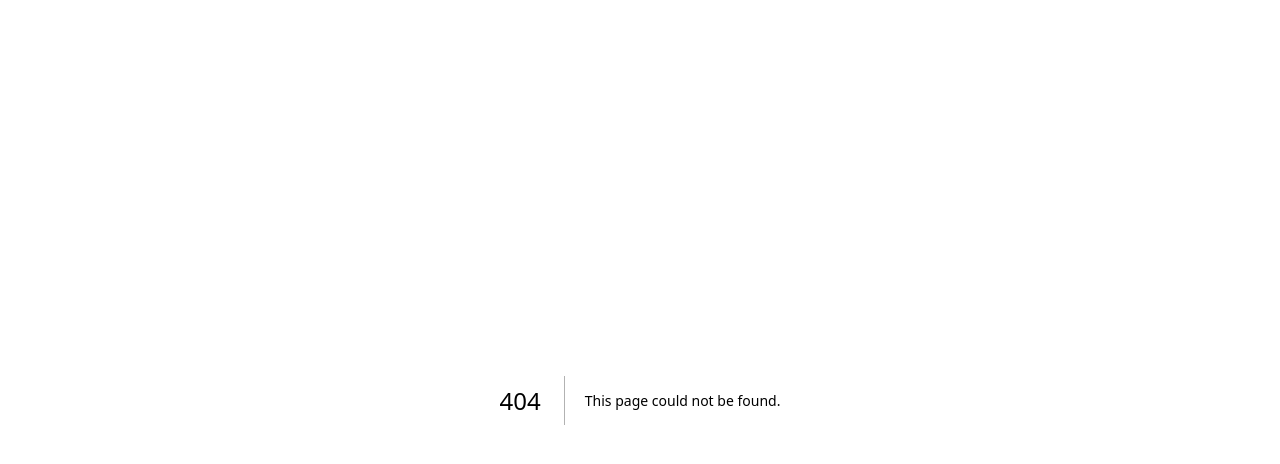
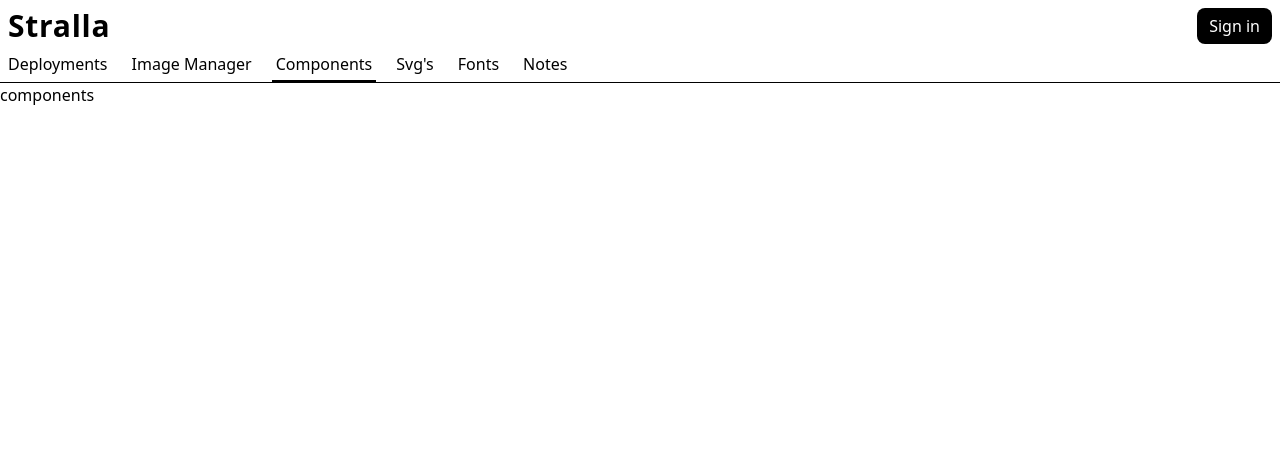
Before and after one commit to jordans-projects333/Stralla-II, a Next.js app: page /ComponentLibrary in a window 1280 px wide. Before the commit this address had no page. Shown: the top 464 px of the page. Built offline with nearby package versions, Linux system fonts and the light colour scheme.

Commit message:
header with navlinks that show active on corresponding page

```diff
--- /dev/null
+++ b/app/ComponentLibrary/page.tsx
@@ -0,0 +1,9 @@
+import React from 'react'
+
+const page = () => {
+  return (
+    <div>components</div>
+  )
+}
+
+export default page
--- /dev/null
+++ b/app/FontLibrary/page.tsx
@@ -0,0 +1,9 @@
+import React from 'react'
+
+const page = () => {
+  return (
+    <div>Font Library</div>
+  )
+}
+
+export default page
--- /dev/null
+++ b/app/ImageManager/page.tsx
@@ -0,0 +1,9 @@
+import React from 'react'
+
+const page = () => {
+  return (
+    <div>Images</div>
+  )
+}
+
+export default page
--- /dev/null
+++ b/app/Notes/page.tsx
@@ -0,0 +1,9 @@
+import React from 'react'
+
+const page = () => {
+  return (
+    <div>notes</div>
+  )
+}
+
+export default page
--- /dev/null
+++ b/app/SvgLibrary/page.tsx
@@ -0,0 +1,9 @@
+import React from 'react'
+
+const page = () => {
+  return (
+    <div>svgs</div>
+  )
+}
+
+export default page
--- /dev/null
+++ b/app/components/Header.tsx
@@ -0,0 +1,16 @@
+import React from 'react'
+import Navbar from './Navbar'
+
+const Header = () => {
+  return (
+    <header className='w-full border-b border-black'>
+        <div className='flex'>
+            <h1 className='text-3xl ml-2 mt-2 font-semibold tracking-wide'>Stralla</h1>
+            <button className='ml-auto text-white bg-black rounded-lg px-3 mr-2 py-1 mt-2'>Sign in</button>
+        </div>
+        <Navbar/>
+    </header>
+  )
+}
+
+export default Header
--- /dev/null
+++ b/app/components/Navbar.tsx
@@ -0,0 +1,22 @@
+'use client'
+
+import { usePathname } from 'next/navigation'
+import Link from 'next/link'
+
+const Navbar = () => {
+    const pathname = usePathname()
+    return (
+        <nav>
+            <ul className='flex max-w-full overflow-x-auto mt-2 gap-4 ml-1 pr-6'>
+                <li className={`flex-shrink-0 pb-1 px-1 ${pathname === '/' && 'border-b-2 border-black'}`}><Link href={'/'}>Deployments</Link></li>
+                <li className={`flex-shrink-0 pb-1 px-1 ${pathname === '/ImageManager' && 'border-b-2 border-black'}`}><Link href={'/ImageManager'}>Image Manager</Link></li>
+                <li className={`flex-shrink-0 pb-1 px-1 ${pathname === '/ComponentLibrary' && 'border-b-2 border-black'}`}><Link href={'/ComponentLibrary'}>Components</Link></li>
+                <li className={`flex-shrink-0 pb-1 px-1 ${pathname === '/SvgLibrary' && 'border-b-2 border-black'}`}><Link href={'/SvgLibrary'}>Svg's</Link></li>
+                <li className={`flex-shrink-0 pb-1 px-1 ${pathname === '/FontLibrary' && 'border-b-2 border-black'}`}><Link href={'/FontLibrary'}>Fonts</Link></li>
+                <li className={`flex-shrink-0 pb-1 px-1 ${pathname === '/Notes' && 'border-b-2 border-black'}`}><Link href={'/Notes'}>Notes</Link></li>
+            </ul>
+        </nav>
+    )
+}
+
+export default Navbar
--- a/app/layout.tsx
+++ b/app/layout.tsx
@@ -1,4 +1,5 @@
 import '@/styles/globals.css'
+import Header from './components/Header'
 
 export const metadata = {
   title: 'Create Next App',
@@ -12,7 +13,10 @@
 }) {
   return (
     <html lang="en">
-      <body>{children}</body>
+      <body>
+        <Header/>
+        {children}
+      </body>
     </html>
   )
 }
```
